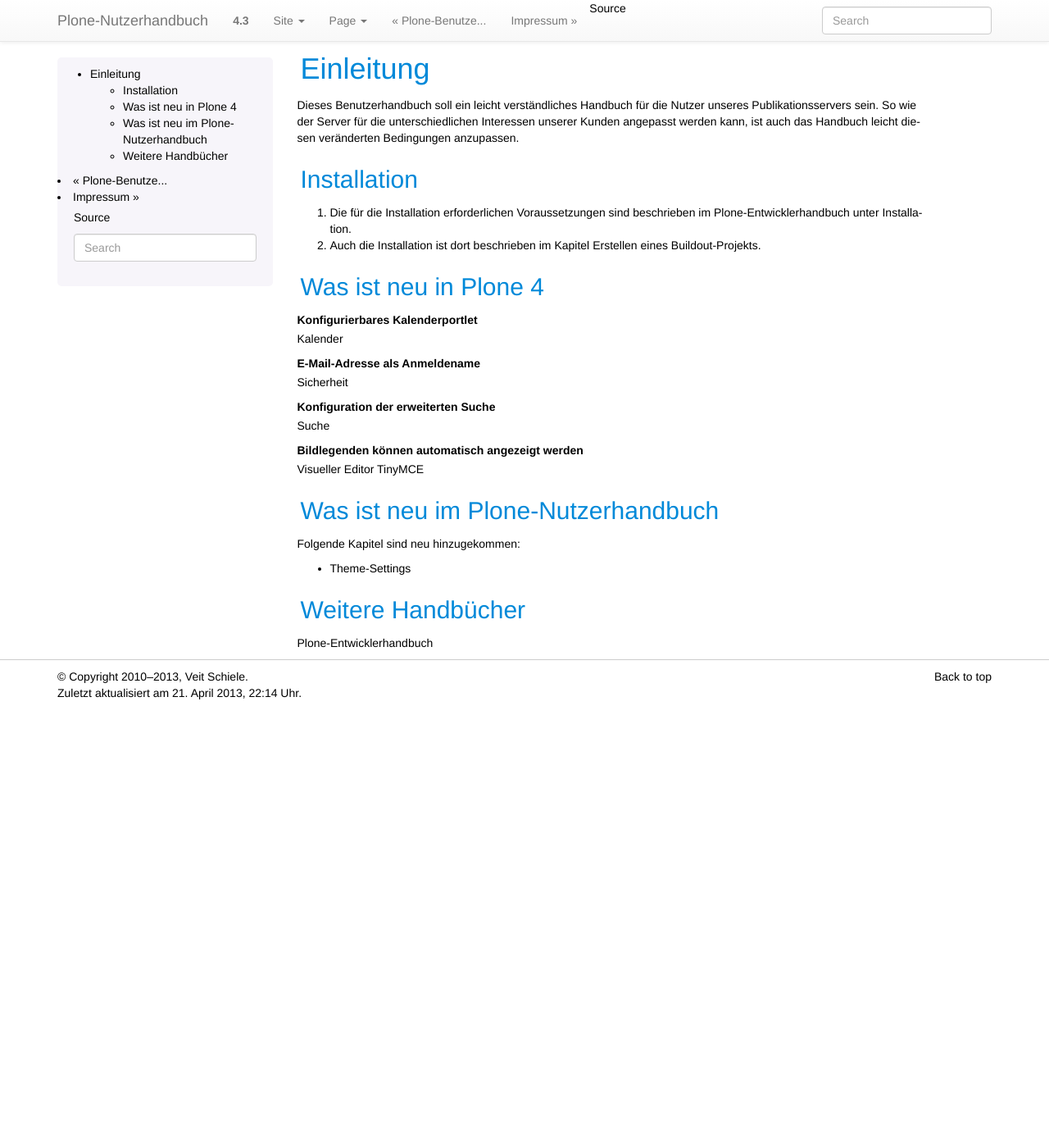
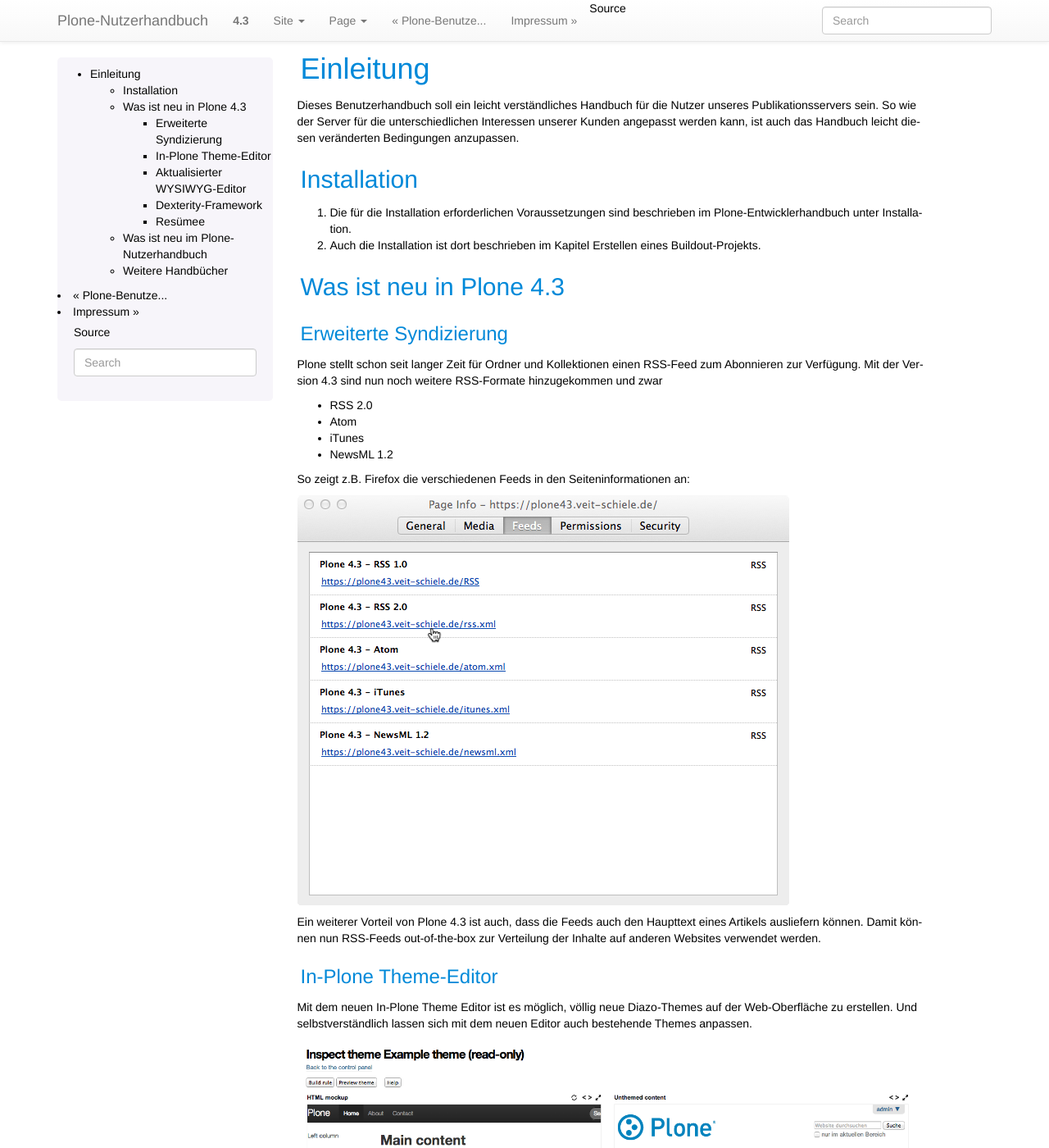
Before and after one commit to veit/plone-nutzerhandbuch, a Sphinx documentation site: the page built from source/einleitung.rst, in a window 1280 px wide and 1400 px high. Shown: the whole window at 82% size. Built offline with Sphinx 7.4.7, drawn with Linux system fonts in a browser that asks for light colours; pages that are not in the unit, such as notebooks, are missing from menus; some of the changed text lies outside the part shown.

Commit message:
Added What’s new in Plone 4.3

```diff
--- a/source/einleitung.rst
+++ b/source/einleitung.rst
@@ -11,17 +11,83 @@
 #. Auch die Installation ist dort beschrieben im Kapitel `Erstellen eines Buildout-Projekts`_.
 
 
-Was ist neu in Plone 4
-----------------------
+Was ist neu in Plone 4.3
+------------------------
 
-Konfigurierbares Kalenderportlet
- :doc:`konfiguration/kalender`
-E-Mail-Adresse als Anmeldename
- :doc:`konfiguration/sicherheit`
-Konfiguration der erweiterten Suche
- :doc:`konfiguration/suche`
-Bildlegenden können automatisch angezeigt werden
- :doc:`konfiguration/visueller-editor-tinymce`
+Erweiterte Syndizierung
+~~~~~~~~~~~~~~~~~~~~~~~
+
+Plone stellt schon seit langer Zeit für Ordner und Kollektionen einen RSS-Feed
+zum Abonnieren zur Verfügung. Mit der Version 4.3 sind nun noch weitere
+RSS-Formate hinzugekommen und zwar
+
+- RSS 2.0
+- Atom
+- iTunes
+- NewsML 1.2
+
+So zeigt z.B. Firefox die verschiedenen Feeds in den Seiteninformationen an:
+
+|Feeds|
+
+.. |Feeds| image:: feeds.png
+   :class: image-right
+
+Ein weiterer Vorteil von Plone 4.3 ist auch, dass die Feeds auch den Haupttext
+eines Artikels ausliefern können. Damit können nun RSS-Feeds out-of-the-box
+zur Verteilung der Inhalte auf anderen Websites verwendet werden.
+
+In-Plone Theme-Editor
+~~~~~~~~~~~~~~~~~~~~~
+
+Mit dem neuen In-Plone Theme Editor ist es möglich, völlig neue Diazo-Themes auf der Web-Oberfläche zu erstellen. Und selbstverständlich lassen sich mit
+dem neuen Editor auch bestehende Themes anpassen.
+
+|In-Plone Theme-Editor|
+
+.. |In-Plone Theme-Editor| image:: theming-controlpanel-mapper.png
+   :class: image-right
+
+Aktualisierter WYSIWYG-Editor
+~~~~~~~~~~~~~~~~~~~~~~~~~~~~~
+
+Den WYSIWYG-Editor erhalten Autoren beim Erstellen und Ändern der Haupttexte
+eines Artikels. Mit der neuen Version dieses Editors erhalten Sie
+
+- verbesserte Unterstützung für den Internet Explorer
+- verbesserte Performance
+- bessere Unterstützung für Barrierearmut nach `WAI-ARIA
+  <http://www.w3.org/WAI/intro/aria>`_
+- bessere Unterstützung für `Dexterity
+  <http://plone.org/products/dexterity>`_-Artikeltypen
+- HTML5-Unterstützung z.B. zum Einbinden von externen Videos
+
+|Videos einbinden|
+
+.. |Videos einbinden| image:: video-embed-1.png
+   :class: image-right
+
+Dexterity-Framework
+~~~~~~~~~~~~~~~~~~~
+
+Das Dexterity-Framework erleichtert die Erstellung neuer Artikeltypen:
+
+|Dexterity-Felder|
+
+.. |Dexterity-Felder| image:: dexterity-fields.png
+   :class: image-right
+
+Resümee
+~~~~~~~
+
+Diese vier Vorteile von Plone 4.3 sollten gute Gründe
+sein, um Ihre Website zu aktualisieren. Darüberhinaus
+ist Plone 4.3 ressourcenschonender da der WYSIWYG-Editor Kupu wegfiel und die kinetic style sheets (KSS) durch
+`jQuery <http://jquery.com/>`_-Funktionen ersetzt wurden.
+Wir haben auch bereits einige Erfahrungen mit der
+Migration auf Plone 4.3 gesammelt und in unserem Plone-
+Entwicklerhandbuch dokumentiert: `Update für Plone 4.3
+<http://www.plone-entwicklerhandbuch.de/news/update-fuer-plone-4.3>`_.
 
 Was ist neu im Plone-Nutzerhandbuch
 -----------------------------------
```
